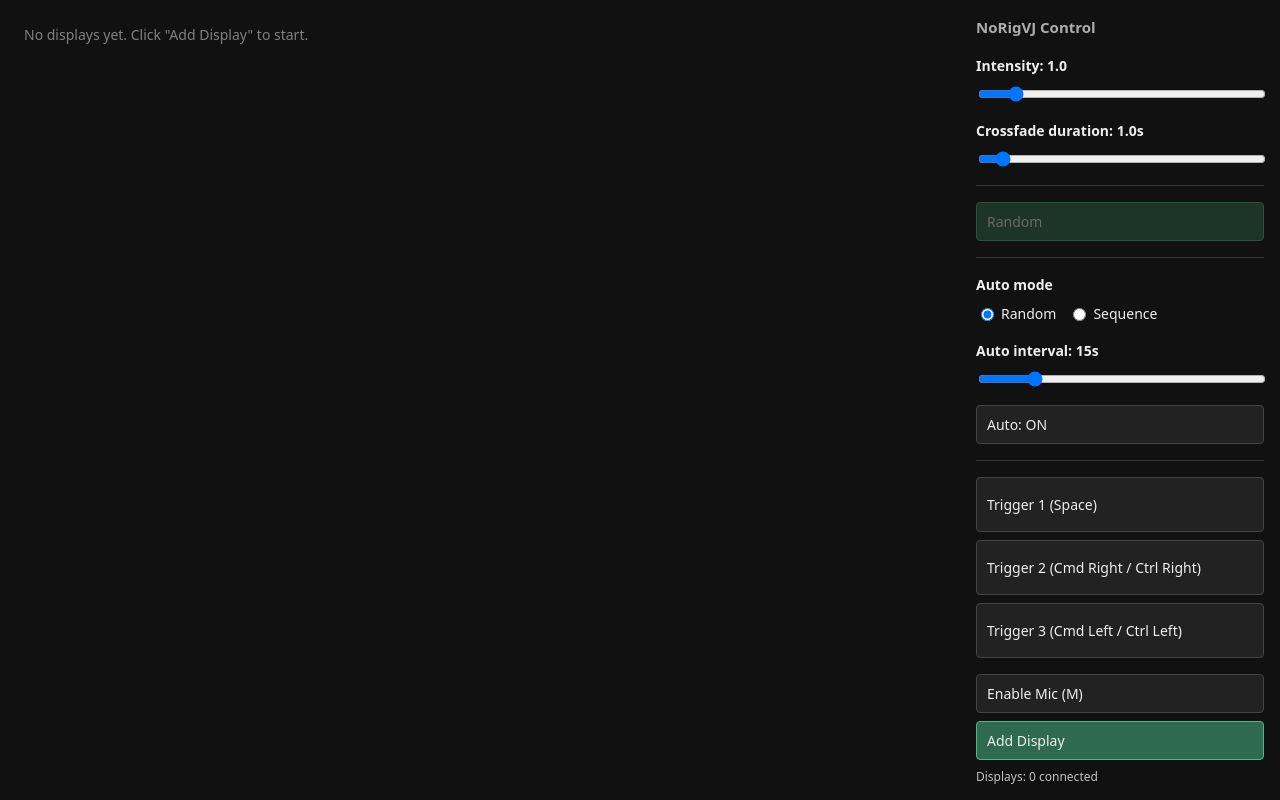
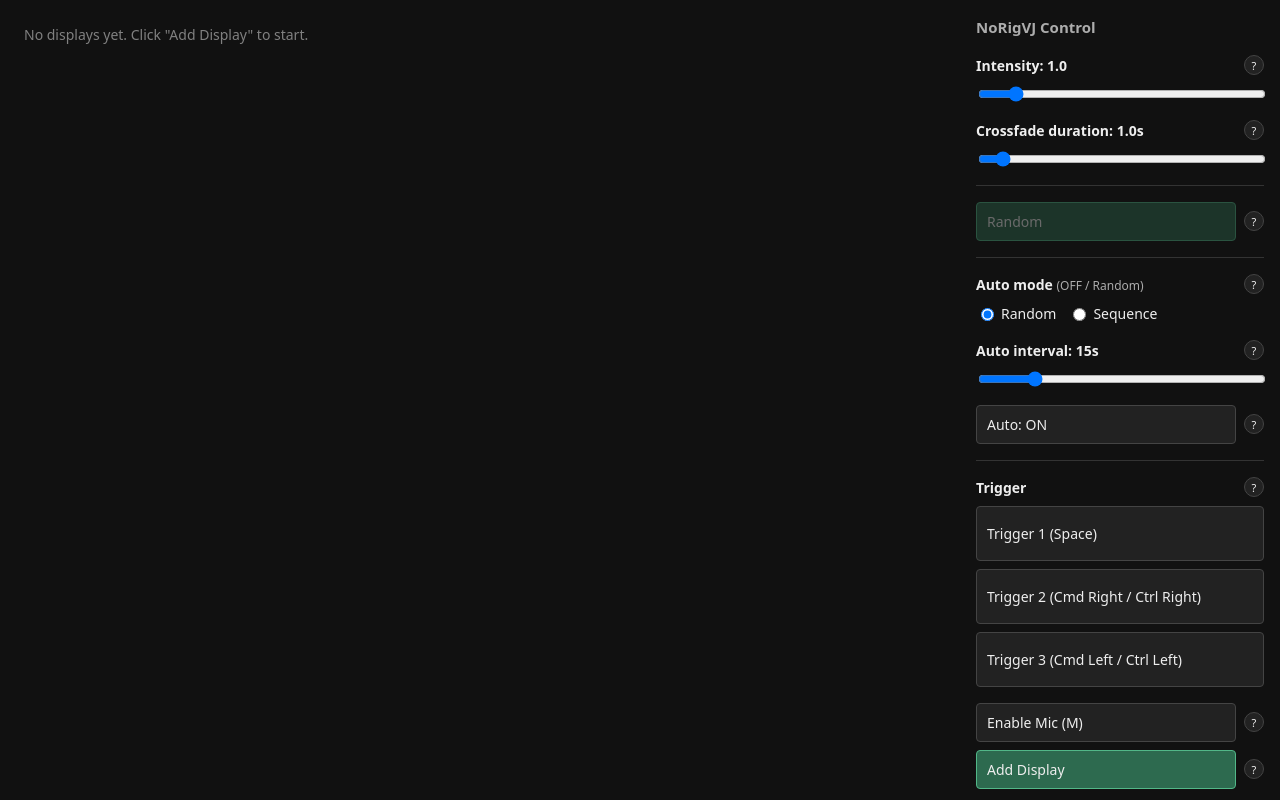
Before and after one commit to tnakazawa/NoRigVJ, a website built with Vite: page control.html in a window 1280 px wide. Built offline with nearby package versions, Linux system fonts and the light colour scheme.

Commit message:
Add Auto mode status label, Trigger heading, and help modal
Co-Authored-By: Claude Sonnet 5 <noreply@anthropic.com>

```diff
--- a/control.html
+++ b/control.html
@@ -291,6 +291,45 @@
         font-size: 12px;
         opacity: 0.8;
       }
+      .section-header {
+        display: flex;
+        align-items: center;
+        gap: 8px;
+      }
+      .section-header > :first-child {
+        flex: 1 1 auto;
+      }
+      .auto-mode-status {
+        font-weight: normal;
+        opacity: 0.7;
+        font-size: 12px;
+      }
+      .help-btn {
+        flex: 0 0 auto;
+        width: 20px;
+        height: 20px;
+        padding: 0;
+        display: flex;
+        align-items: center;
+        justify-content: center;
+        line-height: 1;
+        font-size: 11px;
+        border-radius: 50%;
+        text-align: center;
+      }
+      .help-modal {
+        position: relative;
+        width: min(420px, 94vw);
+        padding-right: 36px;
+      }
+      .help-modal h2 {
+        padding-right: 20px;
+      }
+      .help-modal p {
+        margin: 0;
+        font-size: 13px;
+        line-height: 1.6;
+      }
       .auto-mode-row {
         display: flex;
         gap: 12px;
@@ -448,20 +487,56 @@
       <div id="panel">
         <h1>NoRigVJ Control</h1>
         <section>
+          <div class="section-header">
             <strong>Intensity: <span id="intensity-value">1.0</span></strong>
+            <button
+              type="button"
+              class="help-btn"
+              aria-label="Help"
+              data-help-title="Intensity"
+              data-help="Controls the overall strength of the visuals (brightness and how intense the motion is). Higher values look more intense, lower values are more subdued."
+            >?</button>
+          </div>
           <input type="range" id="intensity" min="0" max="9" step="0.1" value="1" />
         </section>
         <section>
+          <div class="section-header">
             <strong>Crossfade duration: <span id="crossfade-duration-value">1.0</span>s</strong>
+            <button
+              type="button"
+              class="help-btn"
+              aria-label="Help"
+              data-help-title="Crossfade duration"
+              data-help="Sets how long the crossfade (smooth transition) between scenes takes when switching."
+            >?</button>
+          </div>
           <input type="range" id="crossfade-duration" min="0" max="16" step="0.1" value="1" />
         </section>
         <hr />
         <section>
+          <div class="section-header">
             <button id="random-btn" class="primary-btn">Random</button>
+            <button
+              type="button"
+              class="help-btn"
+              aria-label="Help"
+              data-help-title="Random"
+              data-help="Picks a new random scene and palette for every display and crossfades to it over the Crossfade duration."
+            >?</button>
+          </div>
         </section>
         <hr />
         <section>
-          <strong>Auto mode</strong>
+          <div class="section-header">
+            <strong>Auto mode <span id="auto-mode-status" class="auto-mode-status"></span></strong>
+            <button
+              type="button"
+              class="help-btn"
+              aria-label="Help"
+              data-help-title="Auto mode"
+              data-help="Chooses how full-auto switches scenes. Random picks a new scene at random each time; Sequence follows the order and per-step timing you set in &quot;Edit Sequence...&quot;."
+            >?</button>
+          </div>
           <div class="auto-mode-row">
             <label><input type="radio" name="auto-mode" id="auto-mode-random" value="random" checked /> Random</label>
             <label><input type="radio" name="auto-mode" id="auto-mode-sequence" value="sequence" /> Sequence</label>
@@ -469,21 +544,67 @@
           <button id="edit-sequence-btn" hidden>Edit Sequence...</button>
         </section>
         <section id="auto-interval-section">
+          <div class="section-header">
             <strong>Auto interval: <span id="auto-interval-value">15</span>s</strong>
+            <button
+              type="button"
+              class="help-btn"
+              aria-label="Help"
+              data-help-title="Auto interval"
+              data-help="When Auto mode is Random, sets how often (in seconds) full-auto switches to a new scene."
+            >?</button>
+          </div>
           <input type="range" id="auto-interval" min="5" max="60" step="1" value="15" />
         </section>
         <section>
+          <div class="section-header">
             <button id="auto-toggle-btn">Auto: ON</button>
+            <button
+              type="button"
+              class="help-btn"
+              aria-label="Help"
+              data-help-title="Auto toggle"
+              data-help="Turns full-auto switching on/off. While on, scenes keep switching automatically according to the selected Auto mode."
+            >?</button>
+          </div>
         </section>
         <hr />
         <section>
+          <div class="section-header">
+            <strong>Trigger</strong>
+            <button
+              type="button"
+              class="help-btn"
+              aria-label="Help"
+              data-help-title="Trigger"
+              data-help="While pressed (or while the matching key is held), fires a temporary effect (beat pulse) on the visuals. The longer you hold it, the stronger the reaction."
+            >?</button>
+          </div>
           <button id="trigger-1" class="trigger-btn">Trigger 1 (Space)</button>
           <button id="trigger-2" class="trigger-btn">Trigger 2 (Cmd Right / Ctrl Right)</button>
           <button id="trigger-3" class="trigger-btn">Trigger 3 (Cmd Left / Ctrl Left)</button>
         </section>
         <section class="panel-footer">
+          <div class="section-header">
             <button id="mic-toggle">Enable Mic (M)</button>
+            <button
+              type="button"
+              class="help-btn"
+              aria-label="Help"
+              data-help-title="Enable Mic"
+              data-help="Turns the microphone input on. Once enabled, the visuals react to volume and changes in the sound."
+            >?</button>
+          </div>
+          <div class="section-header">
             <button id="add-display" class="primary-btn">Add Display</button>
+            <button
+              type="button"
+              class="help-btn"
+              aria-label="Help"
+              data-help-title="Add Display"
+              data-help="Adds a new projection window (Display). Each display added can output a different visual at the same time."
+            >?</button>
+          </div>
           <div id="status">Displays: 0 connected</div>
         </section>
       </div>
@@ -509,6 +630,13 @@
         <button id="sequence-modal-close" class="primary-btn">Close</button>
       </div>
     </div>
+    <div id="help-modal" class="modal-overlay" hidden>
+      <div class="modal help-modal">
+        <button id="help-modal-close" class="close-btn" aria-label="Close">✕</button>
+        <h2 id="help-modal-title"></h2>
+        <p id="help-modal-text"></p>
+      </div>
+    </div>
     <script type="module" src="/src/control.ts"></script>
   </body>
 </html>
--- a/src/control.ts
+++ b/src/control.ts
@@ -30,6 +30,7 @@ const autoIntervalSection = document.getElementById("auto-interval-section") as
 const autoIntervalSlider = document.getElementById("auto-interval") as HTMLInputElement;
 const autoIntervalValueEl = document.getElementById("auto-interval-value")!;
 const autoToggleBtn = document.getElementById("auto-toggle-btn") as HTMLButtonElement;
+const autoModeStatusEl = document.getElementById("auto-mode-status")!;
 const autoModeRadios = document.querySelectorAll<HTMLInputElement>('input[name="auto-mode"]');
 const editSequenceBtn = document.getElementById("edit-sequence-btn") as HTMLButtonElement;
 const sequenceModal = document.getElementById("sequence-modal") as HTMLElement;
@@ -782,6 +783,8 @@ function updateAutoToggleLabel(now: number) {
   autoToggleBtn.textContent = fullAutoEnabled
     ? `Auto: OFF (next in ${formatMmSs(fullAutoNextFireAt - now)})`
     : "Auto: ON";
+  const modeLabel = autoMode === "sequence" ? "Sequence" : "Random";
+  autoModeStatusEl.textContent = `(${fullAutoEnabled ? "ON" : "OFF"} / ${modeLabel})`;
 }
 
 /** VJが手動でCrossfade/Randomボタンを押したときに呼ぶ。フルオートが有効なら解除する。 */
@@ -1162,3 +1165,23 @@ function renderPreviews() {
 }
 
 renderPreviews();
+
+// 各コントロールの「?」ボタン。押すとdata-help-title/data-helpの内容を共通のヘルプモーダルに表示する。
+const helpModal = document.getElementById("help-modal") as HTMLElement;
+const helpModalTitleEl = document.getElementById("help-modal-title")!;
+const helpModalTextEl = document.getElementById("help-modal-text")!;
+const helpModalCloseBtn = document.getElementById("help-modal-close") as HTMLButtonElement;
+
+document.querySelectorAll<HTMLButtonElement>(".help-btn").forEach((btn) => {
+  btn.addEventListener("click", () => {
+    helpModalTitleEl.textContent = btn.dataset.helpTitle ?? "";
+    helpModalTextEl.textContent = btn.dataset.help ?? "";
+    helpModal.hidden = false;
+  });
+});
+helpModalCloseBtn.addEventListener("click", () => {
+  helpModal.hidden = true;
+});
+helpModal.addEventListener("click", (event) => {
+  if (event.target === helpModal) helpModal.hidden = true;
+});
```
Also changed, not shown: specs/014-ui-status-and-help.md (added, +41 -0 lines), src/CLAUDE.md (+4 -1 lines), README.md. Lines whose indentation alone changed are shown as unchanged.
